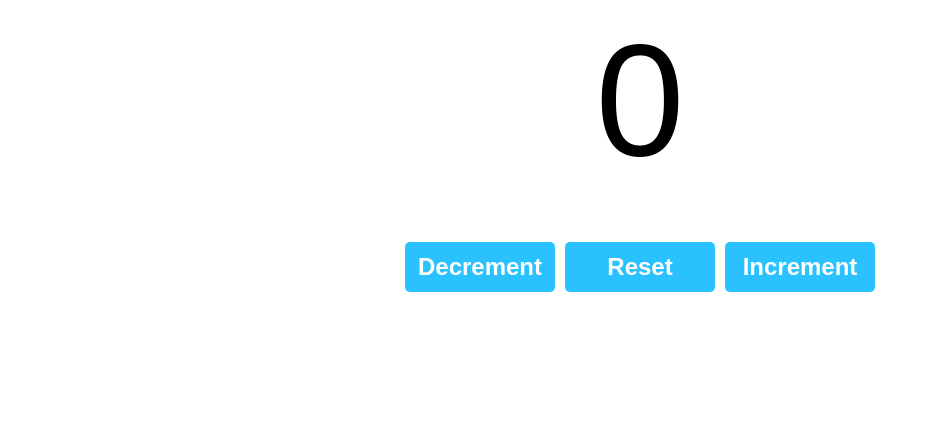
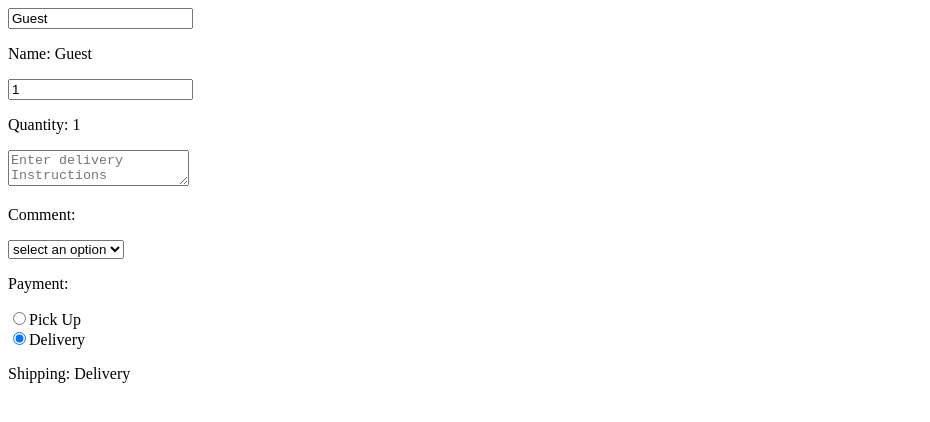
Before and after one commit to Zuhn0/React, a React (Vite) app in the folder my-react-app/: page / in a window 1280 px wide. Shown: the top 422 px of the page, without its empty margins (0-930 px from the left). Built offline with nearby package versions, Linux system fonts and the light colour scheme.

Commit message:
On_change_event_handler

```diff
--- a/my-react-app/src/App.jsx
+++ b/my-react-app/src/App.jsx
@@ -1,33 +1,13 @@
-//React hook = Special function that allows functional components
-//             to use React features without writing class components
-//             (useState , useEffect, useContext,useReducer, useCallback, and more...)
-
-//useState()=A React hook that allows the creation of a stateful variable
-//           AND a setter function to update its value in the virtual DOM.
-//           [name, setName]
-
-// import MyComponent from "./MyComponent";
+import MyComponent from "./MyComponent";
 
 
-// function App(){
+function App(){
 
-//      return (
-//           <>
-//           <MyComponent></MyComponent>
-//           </>
-//      )
-// }
-
-// export default App
-
-import Counter from './Counter.jsx'
-
-function App(){
      return (
           <>
-          <Counter></Counter>
+          <MyComponent></MyComponent>
           </>
-
      )
 }
+
 export default App
--- a/my-react-app/src/Counter.jsx
+++ /dev/null
@@ -1,24 +0,0 @@
-import React,{useState} from 'react'
-import './index.css'
-function Counter(){
-
-    const [count,setCount]=useState(0);
-    const increment =() =>{
-        setCount(count+1);
-    }
-    const decrement=()=>{
-        setCount(count-1);
-    }
-    const reset=()=>{
-        setCount(0);
-    }
-    return(
-        <div className="counter-container">
-            <p className="count-display">{count}</p>
-            <button className="counter-button" onClick={decrement}>Decrement</button>
-            <button className="counter-button" onClick={reset}>Reset</button>
-            <button className="counter-button" onClick={increment}>Increment</button>
-        </div>
-    );
-}
-export default Counter
--- a/my-react-app/src/MyComponent.jsx
+++ b/my-react-app/src/MyComponent.jsx
@@ -1,30 +1,67 @@
-import React,{useState} from 'react';
+//onChange = event handler used primarily with form elements
+//          ex. <input>, <textarea>, <select>, <radio>
+//          Triggers a function every time the value of the input changes
+import React, {useState} from "react";
+function MyComponent(){
 
-function MyComponent(){
-   const [name, setName] = useState("Guest");
-   const [age, setAge]= useState(0)
-   const [isEmployed,setIsEmployed]=useState(false);
-   const updateName= () => {
-       setName("Spongebob");
-   }
-      const IncrementAge= () => {
-       setAge(age+1);
-   }
+     const [name,setName]=useState("Guest");
+     const [quantity,setQuantity]=useState(1);
+     const [comment,setComment]=useState("");
+     const [payment,setPayment]=useState("");
+     const [shipping,setShipping]=useState("Delivery");
 
-   const toggleEmployedStatus=()=>{
-         setIsEmployed(!isEmployed);
-   }
-   return (
-    <div>
-        <p>Name: {name} </p>
-        <button onClick={updateName}>Set Name</button>
+     function handleNameChange(event){
+        setName(event.target.value);
+     }
 
-        <p>Age: {age} </p>
-        <button onClick={IncrementAge}>Increment Age</button>
+     function handleQuantityChange(event)
+     {
+      setQuantity(event.target.value);
+     }
 
-        <p>IsEmployed: {isEmployed? "YES" : "NO"}</p>
-        <button onClick={toggleEmployedStatus}>Toggle Status</button>
-    </div>
-   );
+     function handleCommentChange(event){
+      setComment(event.target.value);
+     }
+
+     function handlePaymentChange(event){
+      setPayment(event.target.value);
+     }
+
+     function handleShippingChange(event){
+      setShipping(event.target.value);
+     }
+
+       return (<div>
+          <input value={name} onChange={handleNameChange}></input>
+          <p>Name: {name}</p>
+
+          <input value={quantity} onChange={handleQuantityChange} type="number"/>
+          <p>Quantity: {quantity}</p>
+
+          <textarea value={comment} onChange={handleCommentChange} placeholder="Enter delivery Instructions"/>
+          <p>Comment: {comment}</p>
+
+          <select value={payment} onChange={handlePaymentChange}>
+          <option value="">select an option</option>
+          <option value="Visa">Visa</option>
+          <option value="Mastercard">Mastercard</option>
+          </select>
+          <p>Payment:{payment}</p>
+
+          <label>
+            <input type="radio" value="Pick Up"
+                   checked={shipping=== "Pick Up"}
+                   onChange={handleShippingChange}/>
+            Pick Up
+          </label><br/>
+          <label>
+                 <input type="radio" value="Delivery"
+                   checked={shipping=== "Delivery"}
+                   onChange={handleShippingChange}/>
+            Delivery
+          </label>
+          <p>Shipping: {shipping}</p>
+       </div>);
+
 }
 export default MyComponent
```
